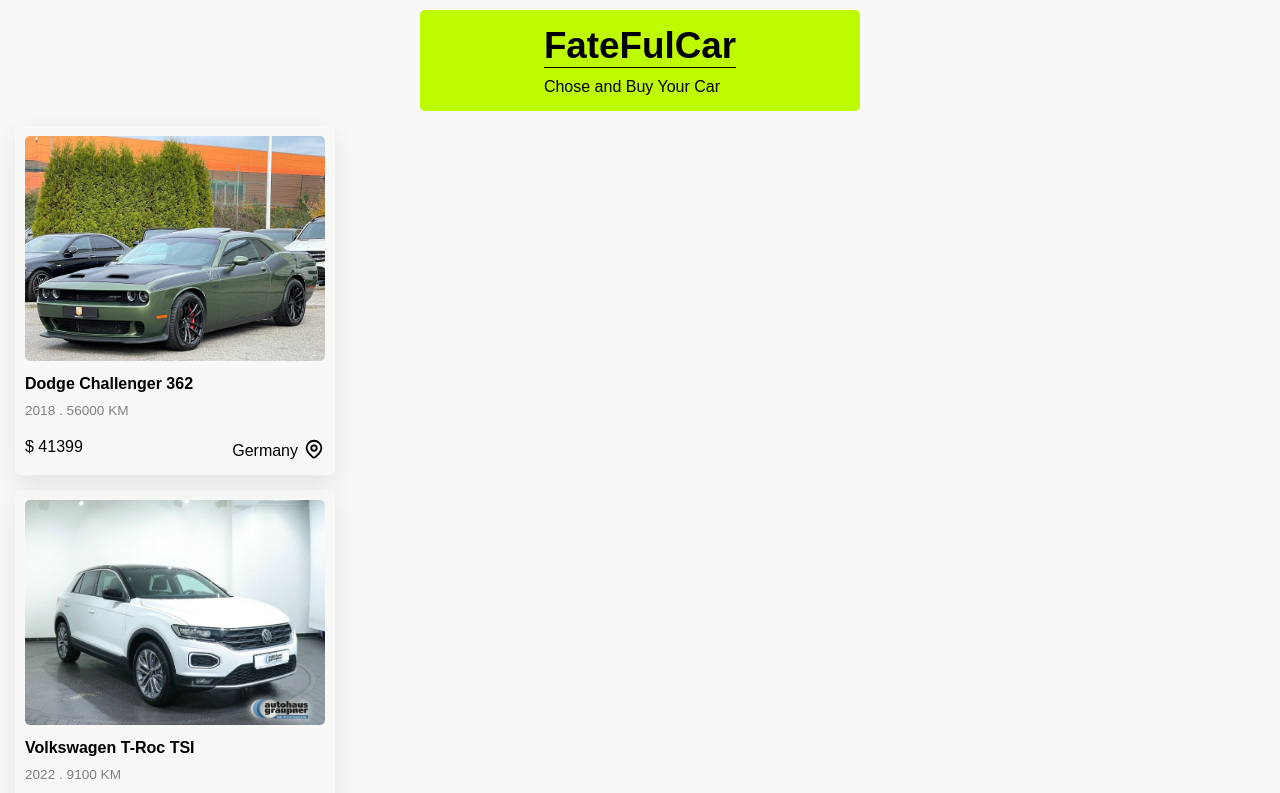
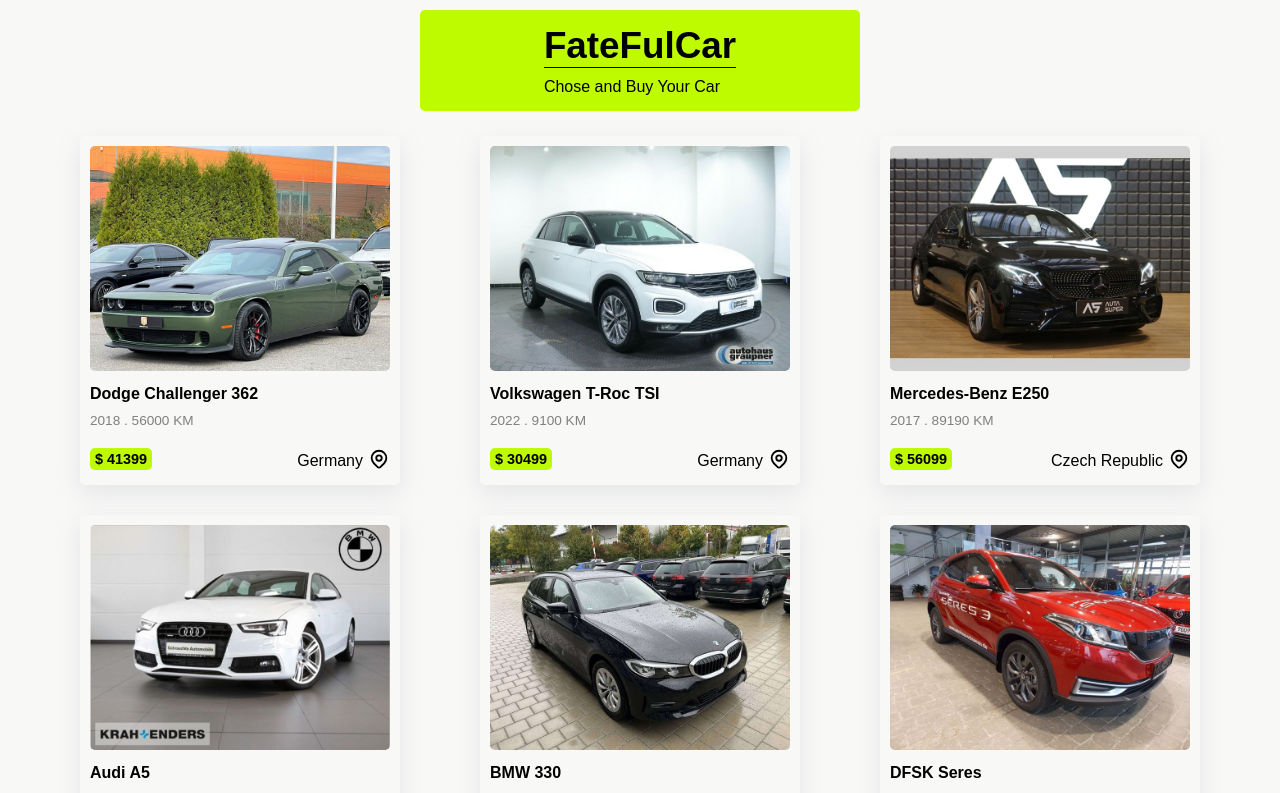
Before and after one commit to Ali-FateFul/FateFulCar, a Next.js app: page /cars in a window 1280 px wide. Shown: the top 793 px of the page. Built offline with nearby package versions, Linux system fonts and the light colour scheme.

Commit message:
cars page modified

```diff
--- a/components/module/Card.js
+++ b/components/module/Card.js
@@ -12,7 +12,7 @@
 			<h4 className={styles.title}>{`${name} ${model}`}</h4>
 			<p className={styles.detail}>{`${year} . ${distance} KM`}</p>
 			<div className={styles.footer}>
-				<p>$ {price}</p>
+				<p className={styles.price}>$ {price}</p>
 				<div className={styles.location}>
 					<p>{location}</p>
 					<Location />
--- a/components/templates/CarsPage.js
+++ b/components/templates/CarsPage.js
@@ -1,10 +1,14 @@
 import Card from "../module/Card";
+import styles from "./CarsPage.module.css";
 
 function CarsPage({ data }) {
 	return (
-		<div>
+		<div className={styles.container}>
 			{data.map((car) => (
-				<Card key={car.id} {...car}/>
+				<Card
+					key={car.id}
+					{...car}
+				/>
 			))}
 		</div>
 	);
--- a/components/templates/CarsPage.module.css
+++ b/components/templates/CarsPage.module.css
@@ -0,0 +1,7 @@
+.container {
+    display: flex;
+    flex-wrap: wrap;
+    justify-content: space-around;
+    max-width: 1200px;
+    margin: auto;
+  }
```
Also changed, not shown: components/module/Card.module.css (indentation only).
